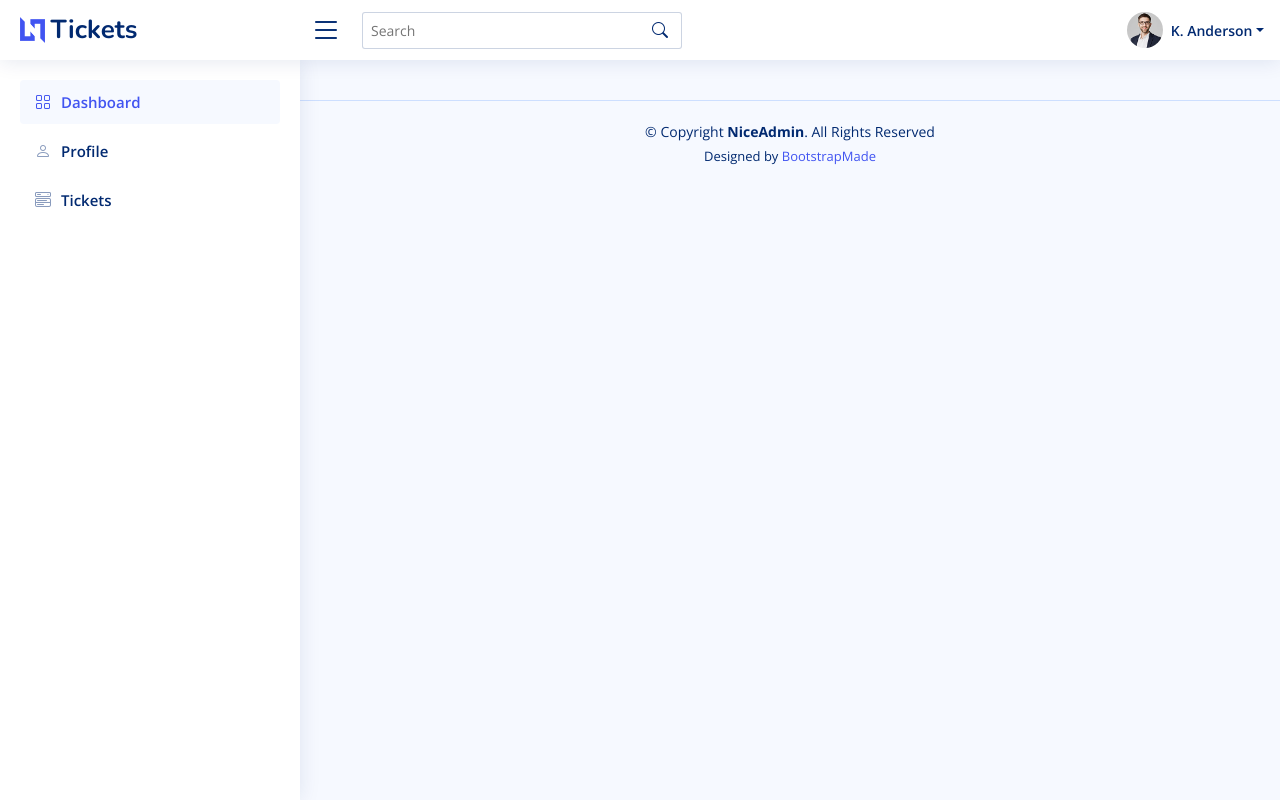
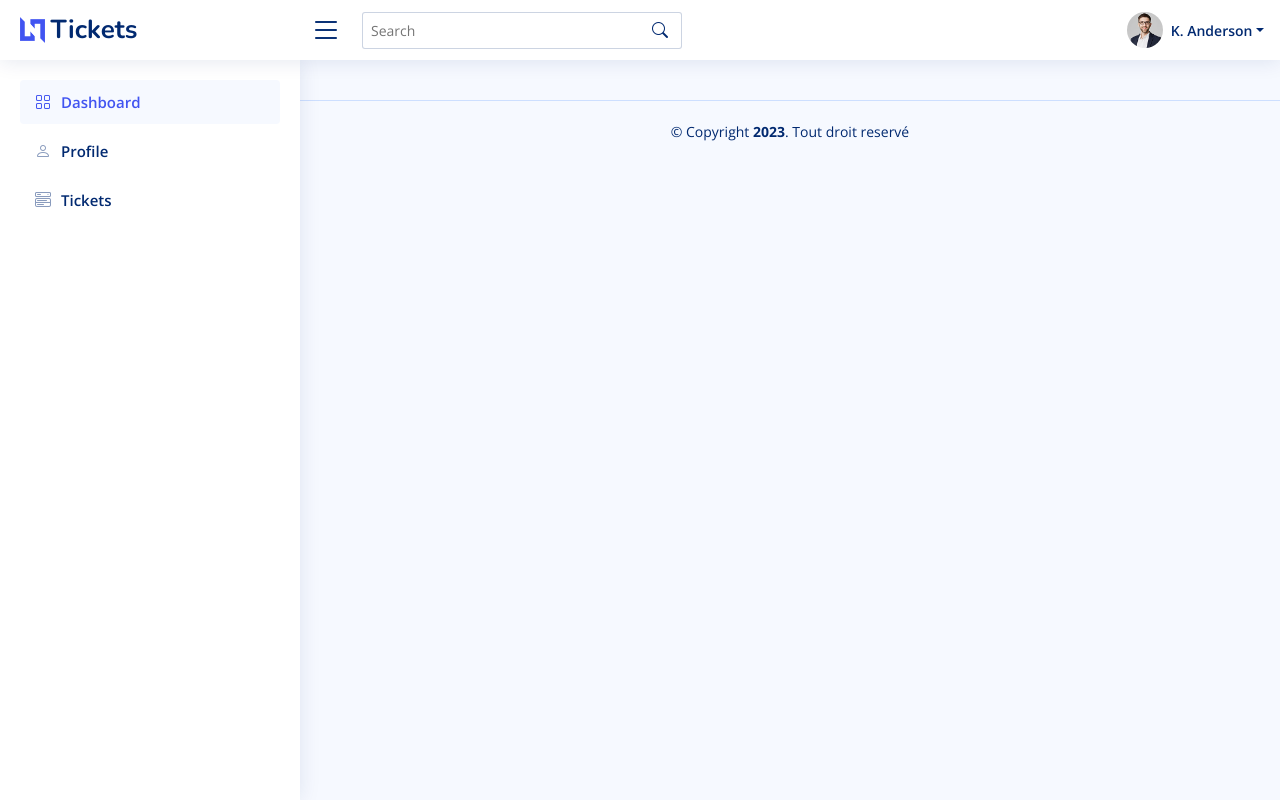
Before and after one commit to TuoAdama/front-end-sir-with-angular, an Angular app: page / in a window 1280 px wide. Built offline with nearby package versions, Linux system fonts and the light colour scheme.

Commit message:
refac: refactoring

```diff
--- a/src/app/footer/footer.component.html
+++ b/src/app/footer/footer.component.html
@@ -1,14 +1,5 @@
 <footer id="footer" class="footer">
   <div class="copyright">
-    &copy; Copyright <strong><span>NiceAdmin</span></strong>. All Rights Reserved
+    &copy; Copyright <strong><span>2023</span></strong>. Tout droit reservé
   </div>
-  <div class="credits">
-    <!-- All the links in the footer should remain intact. -->
-    <!-- You can delete the links only if you purchased the pro version. -->
-    <!-- Licensing information: https://bootstrapmade.com/license/ -->
-    <!-- Purchase the pro version with working PHP/AJAX contact form: https://bootstrapmade.com/nice-admin-bootstrap-admin-html-template/ -->
-    Designed by <a href="https://bootstrapmade.com/">BootstrapMade</a>
-  </div>
-</footer><!-- End Footer -->
-
-<a href="#" class="back-to-top d-flex align-items-center justify-content-center"><i class="bi bi-arrow-up-short"></i></a>
+</footer>
```
